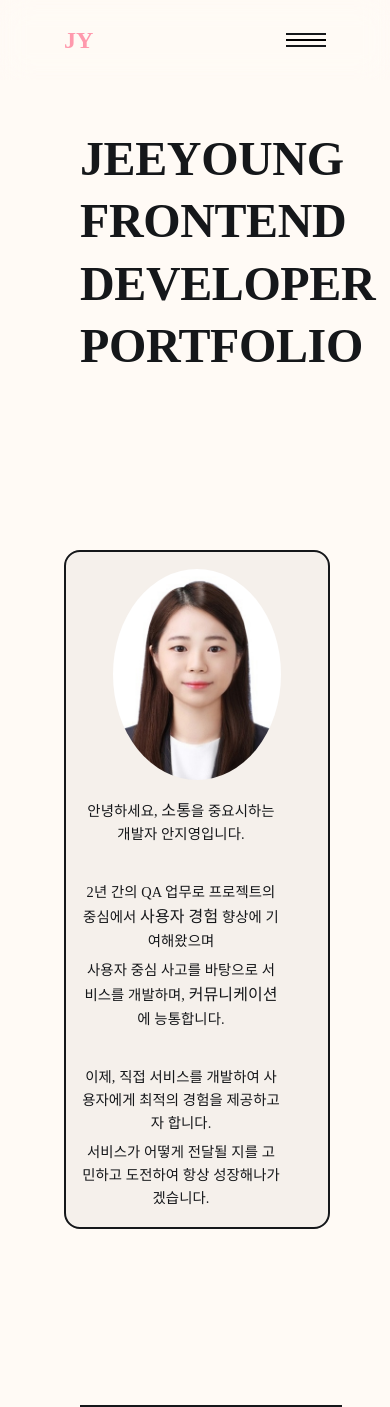
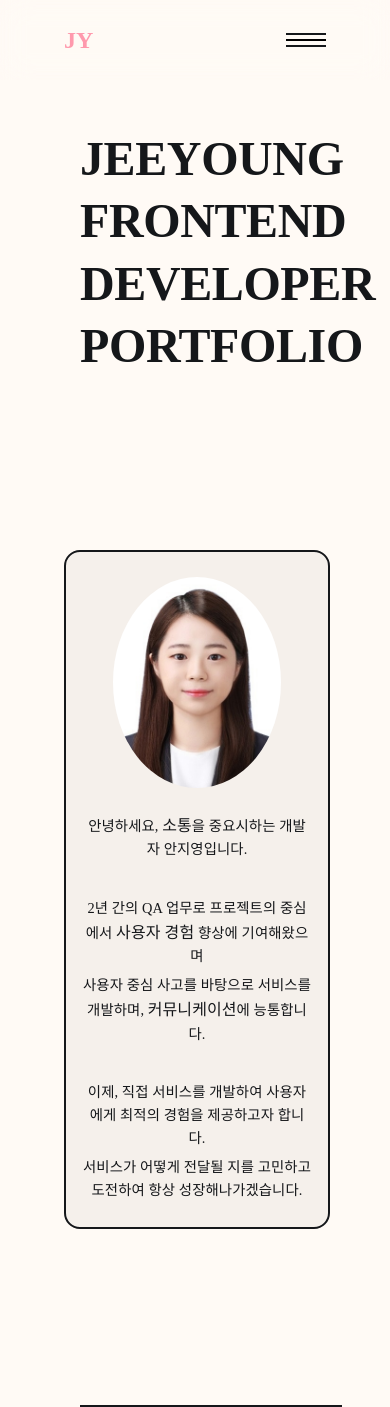
Before and after one commit to petitesize/jeey-portfolio, a React (Vite) app: page / in a window 390 px wide. Shown: the top 1407 px of the page. Built offline with nearby package versions, Linux system fonts and the light colour scheme; a web font is replaced by a local one.

Commit message:
Fix: About 반응형 추가 수정

```diff
--- a/src/components/About.tsx
+++ b/src/components/About.tsx
@@ -55,6 +55,7 @@ const Text = styled.div`
 
   @media screen and (max-width: 991px) {
     padding: 0 1rem;
+    margin-right: 0;
   }
 
   @media (max-width: 768px) {
```
